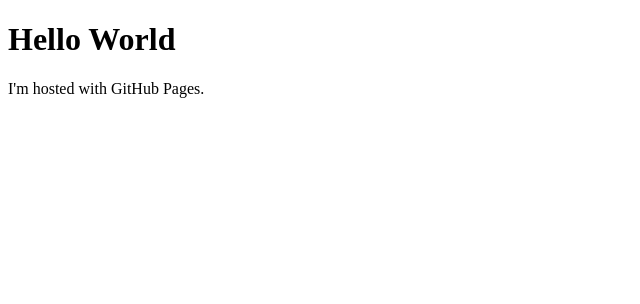
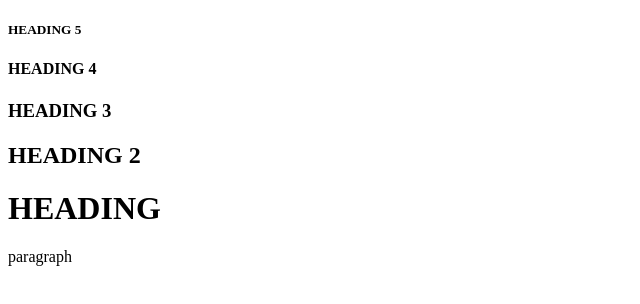
Before and after one commit to SlipperyFellow/SlipperyFellow.github.io, a plain HTML site: page index.html in a window 1280 px wide. Shown: the whole page, without its empty margins (0-640 px from the left). Drawn offline with Linux system fonts and the light colour scheme.

Commit message:
Update index.html

```diff
--- a/index.html
+++ b/index.html
@@ -1,7 +1,11 @@
 <!DOCTYPE html>
 <html>
 <body>
-<h1>Hello World</h1>
-<p>I'm hosted with GitHub Pages.</p>
+  <h5>HEADING 5</h5>
+  <h4>HEADING 4</h4>
+  <h3>HEADING 3</h3>
+  <h2>HEADING 2</h2>
+  <h1>HEADING</h1>
+  <p>paragraph</p>
 </body>
 </html>
```
